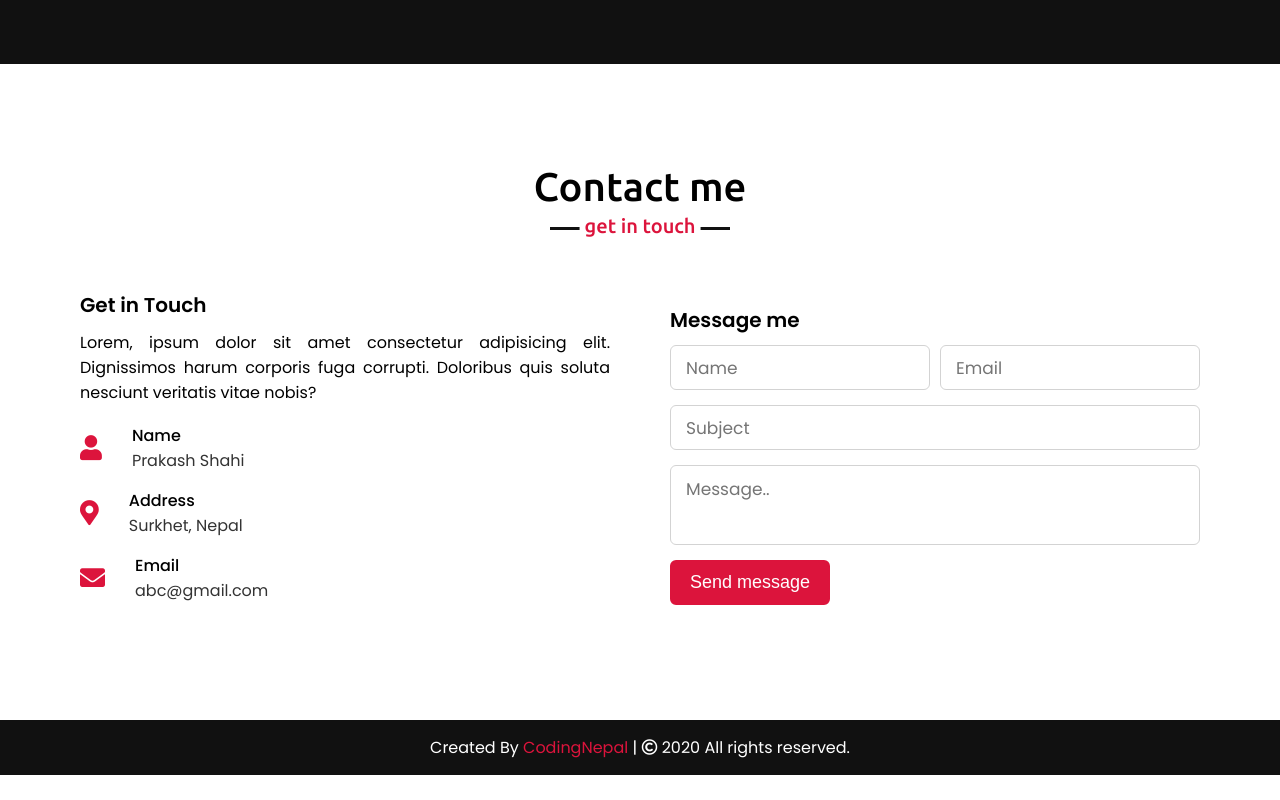
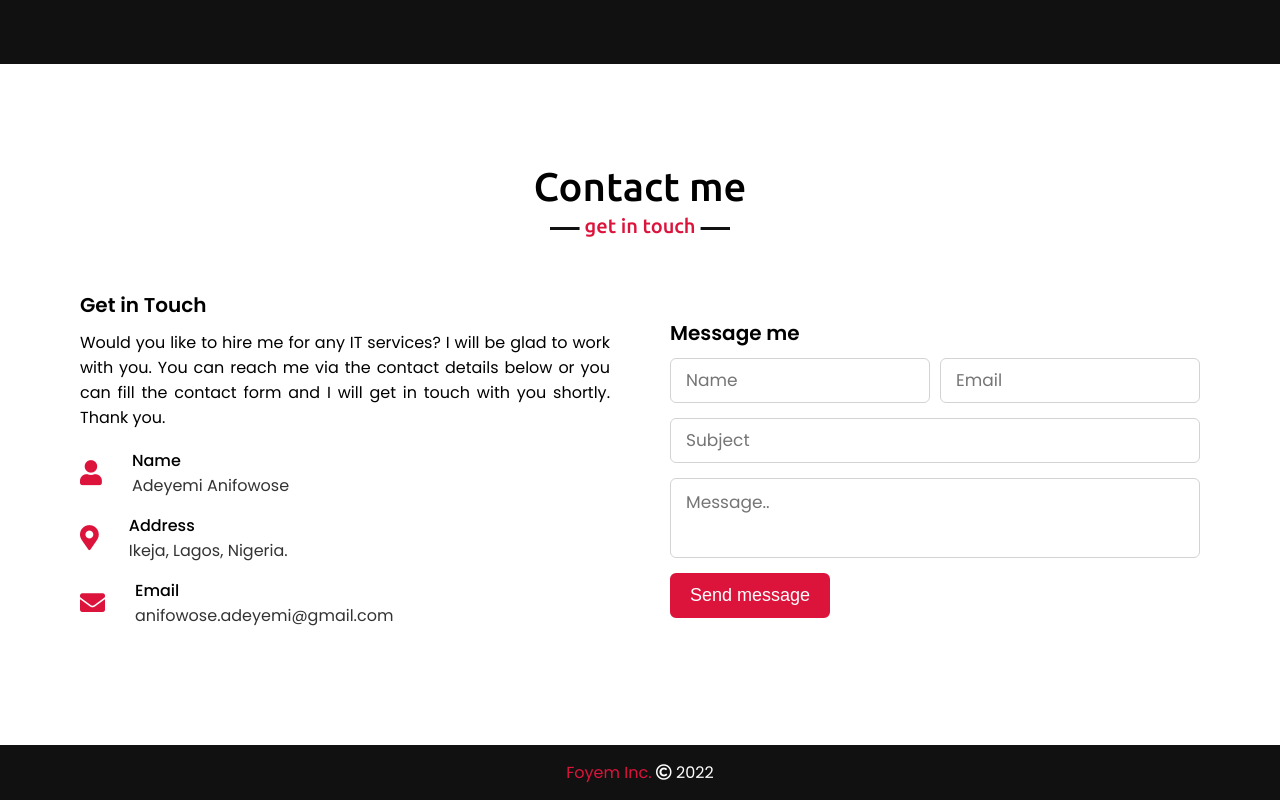
Before and after one commit to foyem/foyem.github.io, a plain HTML site: page index.html in a window 1280 px wide. Shown: the part 3710-4510 px from the top of the page. Before the commit the page ends 4485 px from the top, so only its background shows below. Drawn offline with nearby package versions, Linux system fonts and the light colour scheme.

```diff
--- a/index.html
+++ b/index.html
@@ -205,27 +205,27 @@
             <div class="contact-content">
                 <div class="column left">
                     <div class="text">Get in Touch</div>
-                    <p>Lorem, ipsum dolor sit amet consectetur adipisicing elit. Dignissimos harum corporis fuga corrupti. Doloribus quis soluta nesciunt veritatis vitae nobis?</p>
+                    <p>Would you like to hire me for any IT services? I will be glad to work with you. You can reach me via the contact details below or you can fill the contact form and I will get in touch with you shortly. Thank you.</p>
                     <div class="icons">
                         <div class="row">
                             <i class="fas fa-user"></i>
                             <div class="info">
                                 <div class="head">Name</div>
-                                <div class="sub-title">Prakash Shahi</div>
+                                <div class="sub-title">Adeyemi Anifowose</div>
                             </div>
                         </div>
                         <div class="row">
                             <i class="fas fa-map-marker-alt"></i>
                             <div class="info">
                                 <div class="head">Address</div>
-                                <div class="sub-title">Surkhet, Nepal</div>
+                                <div class="sub-title">Ikeja, Lagos, Nigeria.</div>
                             </div>
                         </div>
                         <div class="row">
                             <i class="fas fa-envelope"></i>
                             <div class="info">
                                 <div class="head">Email</div>
-                                <div class="sub-title">abc@gmail.com</div>
+                                <div class="sub-title">anifowose.adeyemi@gmail.com</div>
                             </div>
                         </div>
                     </div>
@@ -258,7 +258,7 @@
 
     <!-- footer section start -->
     <footer>
-        <span>Created By <a href="https://www.codingnepalweb.com">CodingNepal</a> | <span class="far fa-copyright"></span> 2020 All rights reserved.</span>
+        <span> <a href="https://foyem.com/">Foyem Inc.</a>  <span class="far fa-copyright"></span> 2022 </span>
     </footer>
 
     <script src="script.js"></script>
```
